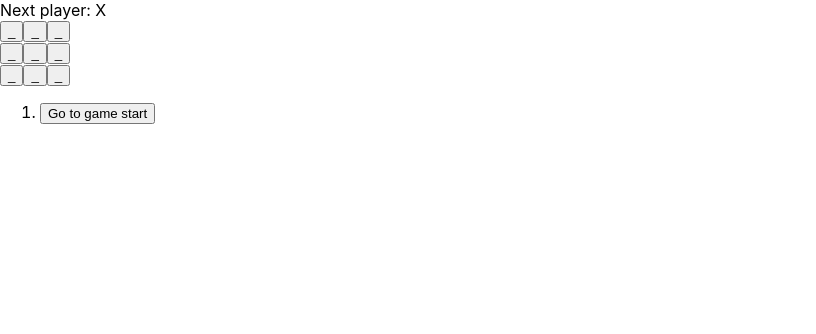
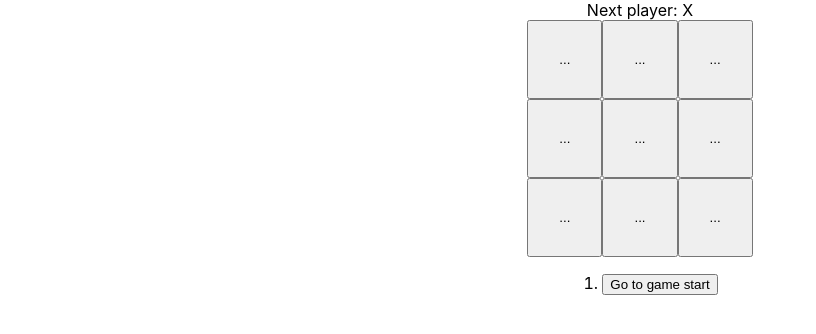
Before and after one commit to RichyKim12/ForgeReactApp, a React (Create React App) app in the folder appy/: page / in a window 1280 px wide. Shown: the top 334 px of the page, without its empty margins (0-816 px from the left). Built offline with nearby package versions, Linux system fonts and the light colour scheme.

Commit message:
Adding my own CSS edits

```diff
--- a/appy/src/App.js
+++ b/appy/src/App.js
@@ -6,7 +6,6 @@ function Square({value, onSquareClick }) {
 }
 
 export function Board({ xIsNext, squares, onPlay }) {
-
   function handleClick(i) {
 
     if (squares[i] === "X" || squares[i] ==="O" || calculateWinner(squares)){
@@ -32,6 +31,7 @@ export function Board({ xIsNext, squares, onPlay }) {
   }
   return (
     <>
+
       <div className="status">{status}</div>
       <div className="board-row">
         <Square value={squares[0]} onSquareClick={() => handleClick(0)} />
@@ -54,7 +54,7 @@ export function Board({ xIsNext, squares, onPlay }) {
 
 export default function Game() {
 
-  const [history, setHistory] = useState([Array(9).fill("_")]);
+  const [history, setHistory] = useState([Array(9).fill("...")]);
   const [currentMove, setCurrentMove] = useState(0);
   const currentSquares = history[currentMove];
   const xIsNext = currentMove % 2 === 0;
@@ -81,14 +81,19 @@ export default function Game() {
     );
   });
   return (
+    //src: https://www.w3schools.com/howto/howto_css_center-list.asp
+    <center>
+      <div class="gamecontainer">
         <div className="game">
           <div className="game-board">
             <Board xIsNext={xIsNext} squares={currentSquares} onPlay={handlePlay} />
           </div>
           <div className="game-info">
-        <ol>{moves}</ol>
+            <ol class = "myUL">{moves}</ol>
           </div>
         </div>
+      </div>
+    </center>
   );
 }
 
--- a/appy/src/index.css
+++ b/appy/src/index.css
@@ -12,7 +12,14 @@ code {
     monospace;
 }
 
-square {
-  width: "10px";
-  height: "10px";
+.square{
+  padding: 30px 30px;
 }
+
+div.container {
+  text-align: center;
+}
+ol.myUL {
+  display: inline-block;
+  text-align: left;
+}
```
Lines whose indentation alone changed are shown as unchanged.
